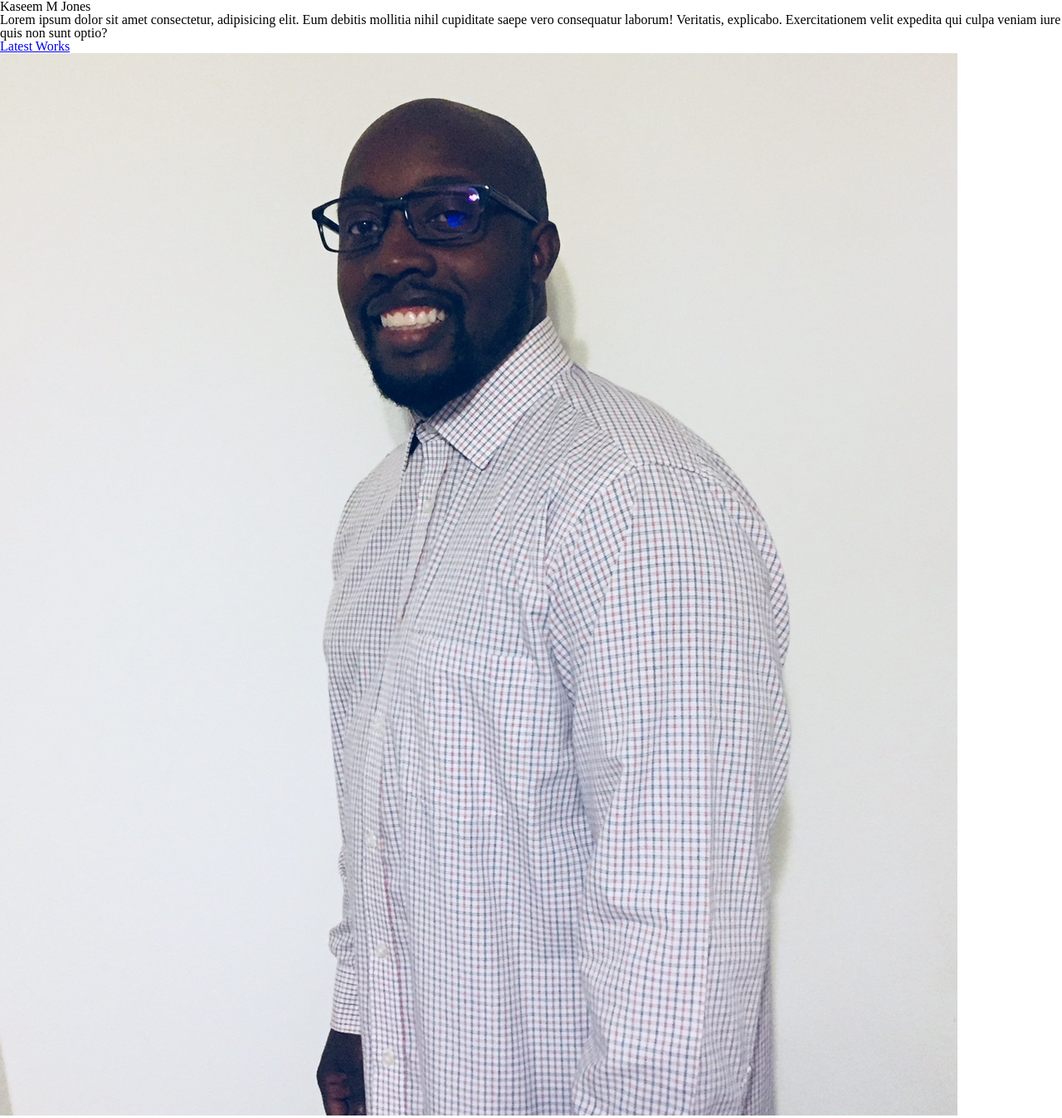
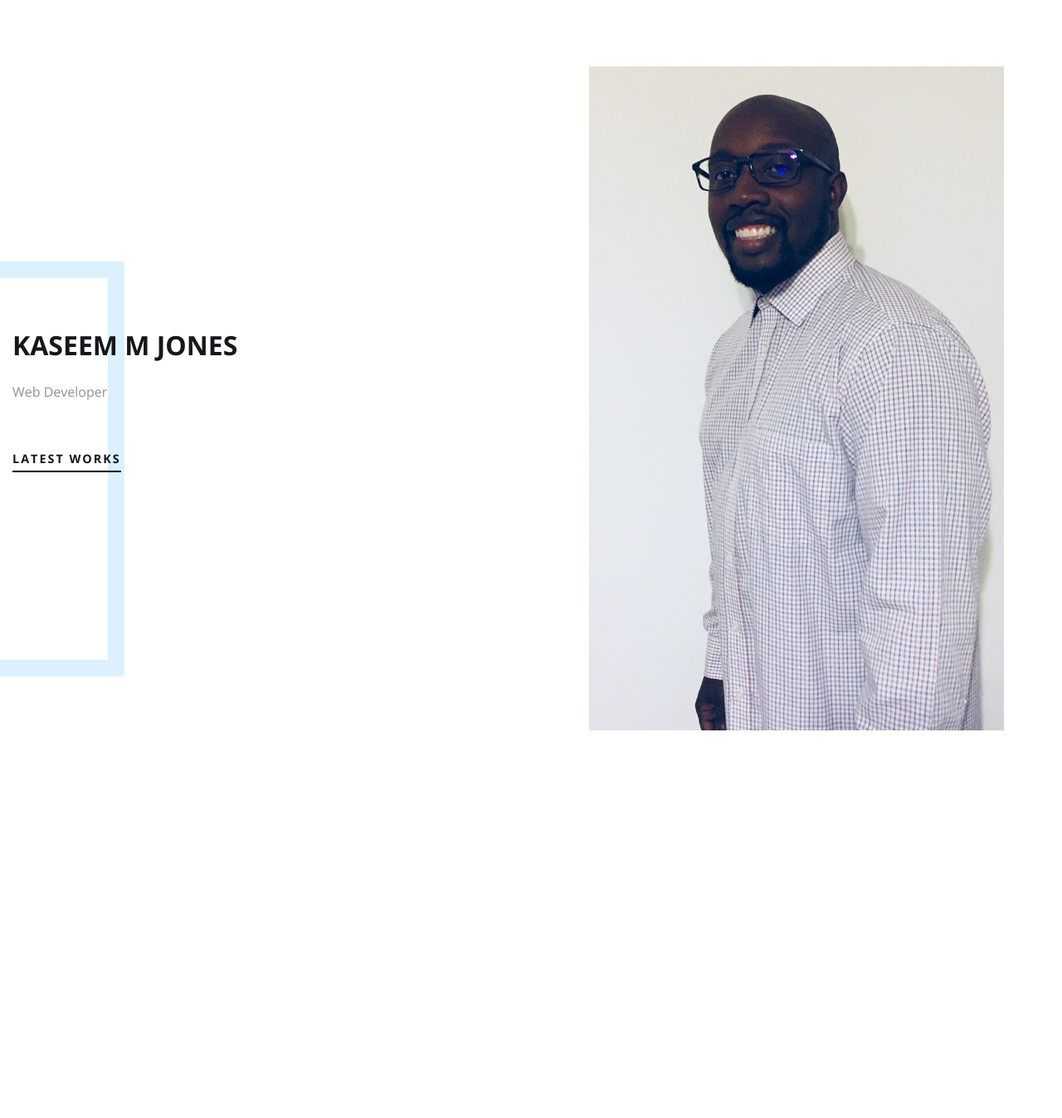
Before and after one commit to KaseemJ/BrandingPortfolio, a PHP site: page / in a window 1280 px wide. Shown: the whole page at 83% size. After the commit the page ends 880 px from the top, so only its background shows below. Run offline with PHP 8.4, Linux system fonts and the light colour scheme.

Commit message:
topsection complete

```diff
--- a/css/cssreset.css
+++ b/css/cssreset.css
@@ -1,7 +1,11 @@
 /* http://meyerweb.com/eric/tools/css/reset/
-   v2.0 | 20110126
-   License: none (public domain)
+    v2.0 | 20110126
+    License: none (public domain)
 */
+
+*{
+	box-sizing: border-box;
+}
 
 html, body, div, span, applet, object, iframe,
 h1, h2, h3, h4, h5, h6, p, blockquote, pre,
@@ -22,6 +26,7 @@ time, mark, audio, video {
 	font-size: 100%;
 	font: inherit;
 	vertical-align: baseline;
+	font-family: 'Open Sans', sans-serif;
 }
 /* HTML5 display-role reset for older browsers */
 article, aside, details, figcaption, figure,
--- a/css/style.css
+++ b/css/style.css
@@ -1 +1,10 @@
 @import"cssreset.css";
+
+@import url('https://fonts.googleapis.com/css?family=Open+Sans:300,400,600,600i,700');
+
+@import"top-section.css";
+
+.container {
+    max-width: 1400px;
+    margin: 0 auto;
+}
--- /dev/null
+++ b/css/top-section.css
@@ -0,0 +1,71 @@
+#top {
+
+}
+
+#top .container{
+    display: grid;
+    grid-template-columns: 1fr 1fr;
+    padding: 80px 0;
+    align-items: center;
+}
+
+#top .info {
+    padding: 15px;
+    position: relative;
+}
+
+#top .info .blue-square {
+    border: 20px solid #dbf1ff;
+    width: 500px;
+    height: 500px;
+    position: absolute;
+    z-index: 0;
+    top: -70px;
+    left: -350px;
+}
+
+#top .info h1{
+    position: relative;
+    font-size: 2rem;
+    text-transform: uppercase;
+    font-weight: 700;
+    color: #16171b;
+    margin-bottom: 2rem;
+    z-index: 1;
+}
+
+#top .info p {
+    position: relative;
+    color: #919191;
+    text-transform: capitalize;
+    margin-bottom: 4rem;
+    z-index: 1;
+}
+
+#top .info a {
+    position: relative;
+    font-size: .9rem;
+    color: #16171b;
+    text-transform: uppercase;
+    font-weight: 700;
+    text-decoration: none;
+    padding-bottom: 5px;
+    border-bottom: 2px solid #000;
+    z-index: 1;
+    letter-spacing: 2px;
+}
+
+#top .img {
+
+}
+
+#top .img .background-img {
+    background: url("../img/New Profile Pic.jpg");
+    background-position: top center;
+    background-repeat: no-repeat;
+    background-size: cover;
+    width: 100%;
+    max-width: 500px;
+    height: 800px;
+    margin: 0 auto;
+}
--- a/index.html
+++ b/index.html
@@ -1,6 +1,7 @@
 <!DOCTYPE html>
 <html lang="en">
 <link rel="stylesheet" href="css/style.css">
+
 <head>
     <meta charset="UTF-8">
     <meta name="viewport" content="width=device-width, initial-scale=1.0">
@@ -10,17 +11,20 @@
 </head>
 
 <body>
-    <section id="home">
-        <div class="blue-square"></div>
-        <div class="info">
-            <h1>Kaseem M Jones</h1>
-            <p>Lorem ipsum dolor sit amet consectetur, adipisicing elit. Eum debitis mollitia nihil cupiditate saepe vero consequatur
-                laborum! Veritatis, explicabo. Exercitationem velit expedita qui culpa veniam iure quis non sunt optio?</p>
-            <a href="#">Latest Works</a>
-        </div>
-        <div class="img">
-            <img src="img/New Profile Pic.jpg" alt="">
+    <section id="top">
+        <div class="container">
+            <div class="info">
+                <div class="blue-square"></div>
+                <h1>Kaseem M Jones</h1>
+                <p>Web Developer</p>
+                <a href="#">Latest Works</a>
+            </div>
+            <div class="img">
+                <div class="background-img">
+                </div>
+            </div>
         </div>
     </section>
 </body>
+
 </html>
```
